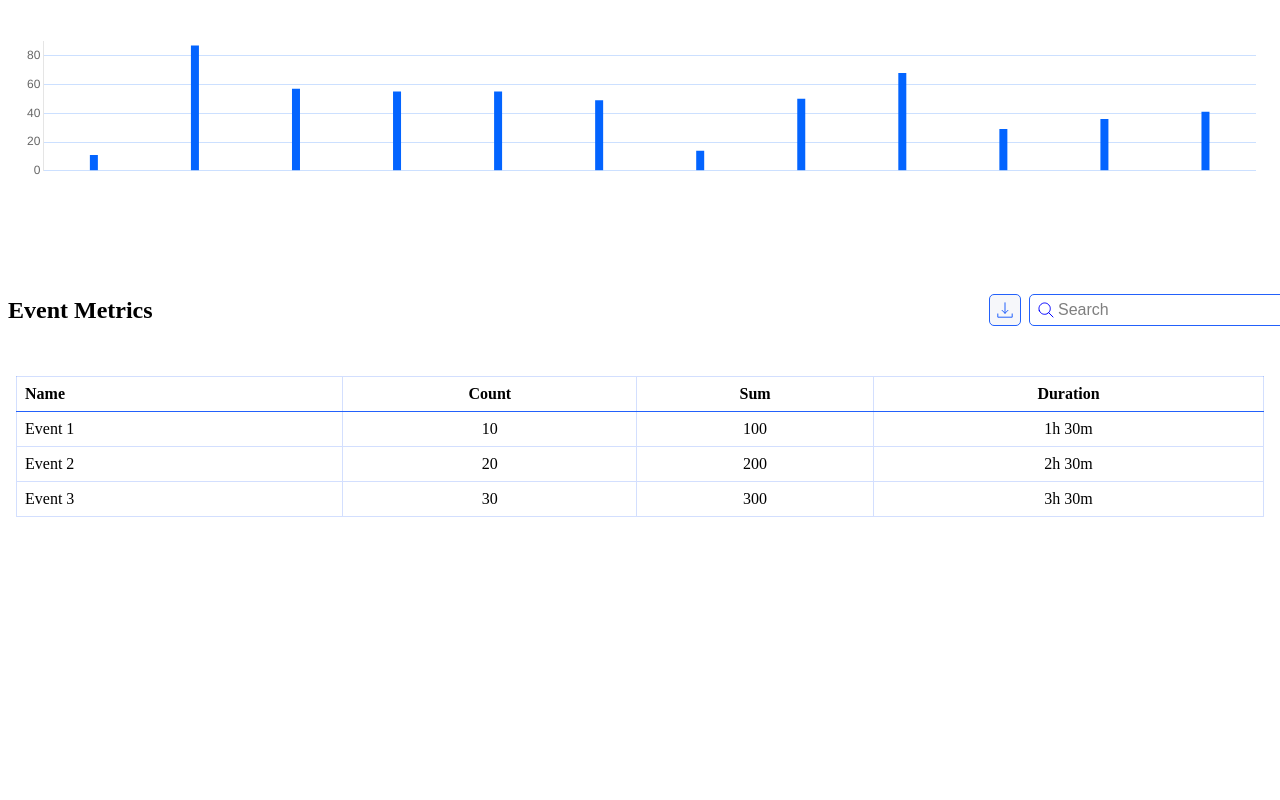
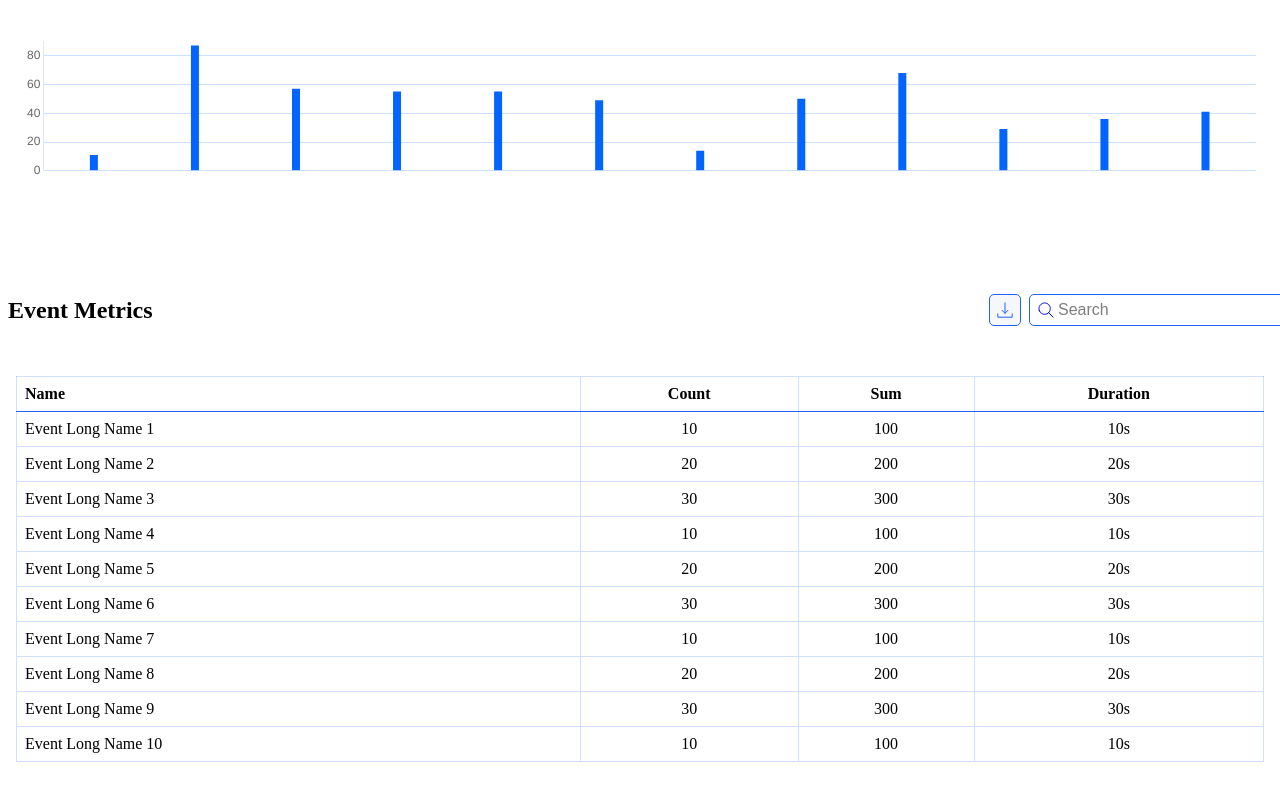
Before and after one commit to gabrieloliveirapinto/countly-challenge, a Vue app: page / in a window 1280 px wide. Shown: the part 2433-3233 px from the top of the page. Before the commit the page ends 3038 px from the top, so only its background shows below. Built offline with nearby package versions, Linux system fonts and the light colour scheme.

Commit message:
feat(EventMetricsSection):add more mocked data

```diff
--- a/src/components/EventMetricsSection.vue
+++ b/src/components/EventMetricsSection.vue
@@ -34,22 +34,64 @@ const { isMobile } = useWindowBreakpoint();
 
 const tableData = computed(() => [
   {
-    name: 'Event 1',
+    name: 'Event Long Name 1',
     count: 10,
     sum: 100,
-    duration: '1h 30m'
+    duration: '10s'
   },
   {
-    name: 'Event 2',
+    name: 'Event Long Name  2',
     count: 20,
     sum: 200,
-    duration: '2h 30m'
+    duration: '20s'
   },
   {
-    name: 'Event 3',
+    name: 'Event Long Name  3',
     count: 30,
     sum: 300,
-    duration: '3h 30m'
+    duration: '30s'
+  },
+  {
+    name: 'Event Long Name 4',
+    count: 10,
+    sum: 100,
+    duration: '10s'
+  },
+  {
+    name: 'Event Long Name  5',
+    count: 20,
+    sum: 200,
+    duration: '20s'
+  },
+  {
+    name: 'Event Long Name  6',
+    count: 30,
+    sum: 300,
+    duration: '30s'
+  },
+  {
+    name: 'Event Long Name 7',
+    count: 10,
+    sum: 100,
+    duration: '10s'
+  },
+  {
+    name: 'Event Long Name  8',
+    count: 20,
+    sum: 200,
+    duration: '20s'
+  },
+  {
+    name: 'Event Long Name  9',
+    count: 30,
+    sum: 300,
+    duration: '30s'
+  },
+  {
+    name: 'Event Long Name 10',
+    count: 10,
+    sum: 100,
+    duration: '10s'
   }
 ]);
 
```
